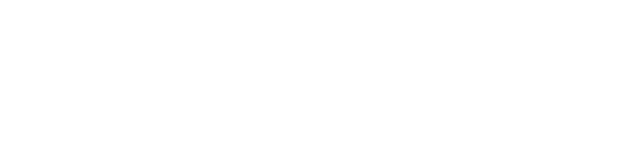
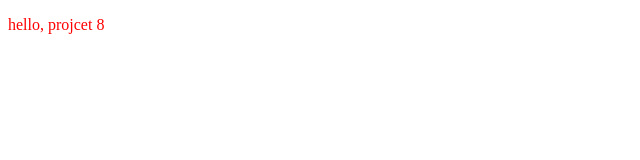
Before and after one commit to alexeyGilyazov/Pet-Project, a website: page project 8/index.html in a window 1280 px wide. Shown: the whole page, without its empty margins (0-640 px from the left). Drawn offline with nearby package versions, Linux system fonts and the light colour scheme; files that its build step writes are made by us from their sources.

Commit message:
added mark

```diff
--- a/project 8/index.html
+++ b/project 8/index.html
@@ -7,6 +7,7 @@
     <title>Document</title>
 </head>
 <body>
+    <p>hello, projcet 8</p>
     <script src="src/main.js"></script>
 </body>
 </html>
--- a/project 8/src/main.js
+++ b/project 8/src/main.js
@@ -0,0 +1 @@
+console.log('hello, project 8');
--- a/project 8/style/style.scss
+++ b/project 8/style/style.scss
@@ -0,0 +1,3 @@
+p {
+    color: red;
+}
```
Also changed, not shown: project 8/package.json (added, +17 -0 lines), project 8/style/style.css (added), 3 other files.
